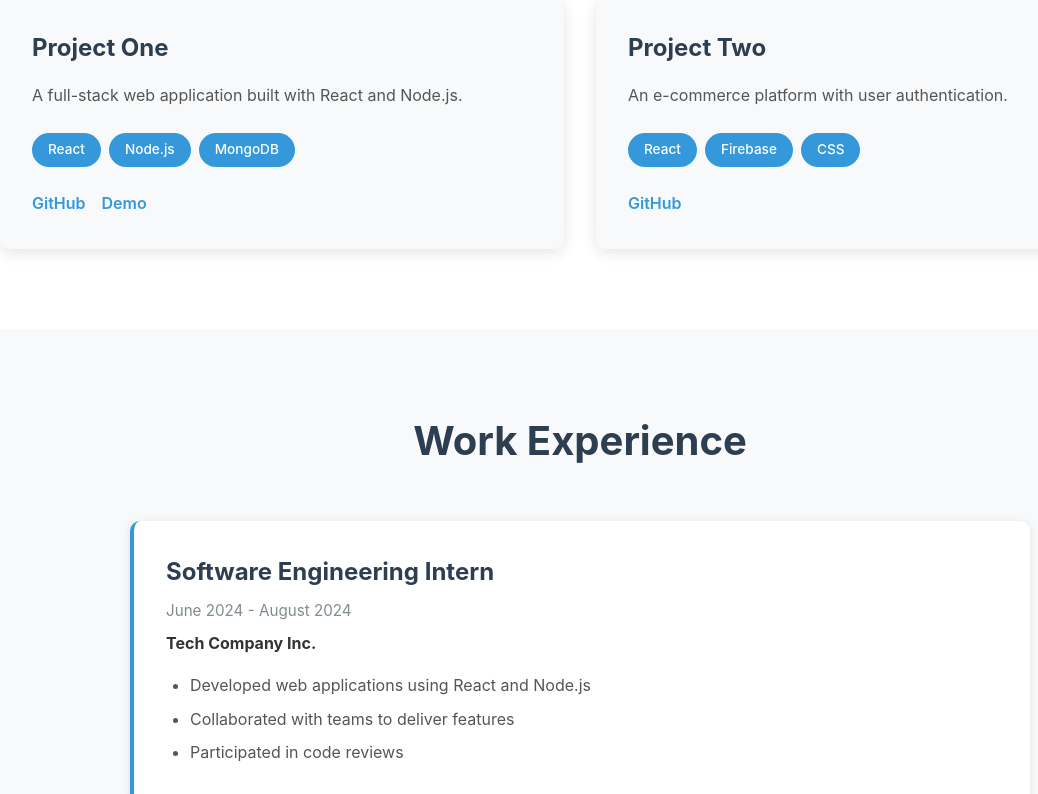
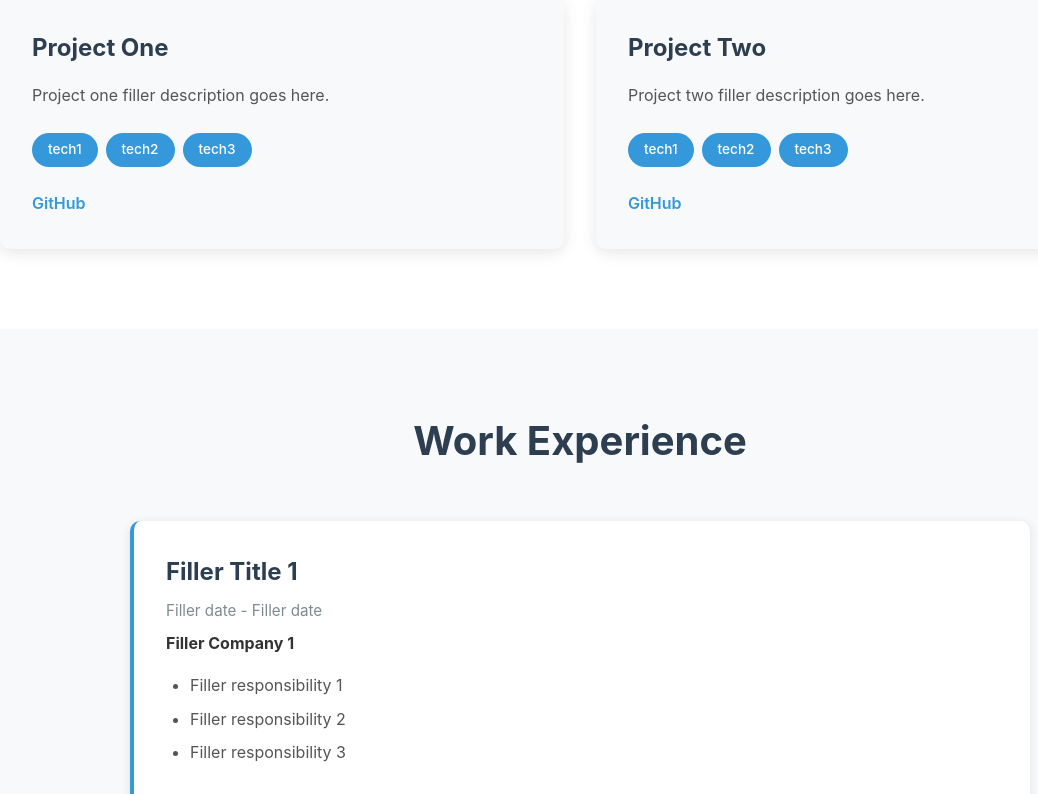
Before and after one commit to illinai/portfolio-website, a React (Create React App) app: page / in a window 1280 px wide. Shown: the part 1700-2494 px from the top of the page, without its empty margins (60-1098 px from the left). Built offline with nearby package versions, Linux system fonts and the light colour scheme.

Commit message:
edits made

```diff
--- a/src/components/Contact.js
+++ b/src/components/Contact.js
@@ -8,11 +8,11 @@ function Contact() {
         <div className="contact-content">
           <div className="contact-info">
             <h3>Email</h3>
-            <a href="mailto:your.email@example.com">your.email@example.com</a>
+            <a href="mailto:illina.code@gmail.com">illina.code@gmail.com</a>
           </div>
           <div className="social-links">
-            <a href="https://github.com/yourusername" target="_blank" rel="noopener noreferrer">GitHub</a>
-            <a href="https://linkedin.com/in/yourusername" target="_blank" rel="noopener noreferrer">LinkedIn</a>
+            <a href="https://github.com/illinai" target="_blank" rel="noopener noreferrer">GitHub</a>
+            <a href="https://www.linkedin.com/in/illina-i/" target="_blank" rel="noopener noreferrer">LinkedIn</a>
           </div>
         </div>
       </div>
--- a/src/components/Experience.js
+++ b/src/components/Experience.js
@@ -4,13 +4,13 @@ function Experience() {
   const experiences = [
     {
       id: 1,
-      title: 'Software Engineering Intern',
-      company: 'Tech Company Inc.',
-      period: 'June 2024 - August 2024',
+      title: 'Filler Title 1',
+      company: 'Filler Company 1',
+      period: 'Filler date - Filler date',
       responsibilities: [
-        'Developed web applications using React and Node.js',
-        'Collaborated with teams to deliver features',
-        'Participated in code reviews'
+        'Filler responsibility 1',
+        'Filler responsibility 2',
+        'Filler responsibility 3'
       ]
     }
   ];
--- a/src/components/Hero.js
+++ b/src/components/Hero.js
@@ -5,7 +5,7 @@ function Hero() {
         <section id="hero" className="hero">
             <div className="hero-content">
                 <h1>Hi, I'm <span className="highlight">Illina</span></h1>
-                <p className="hero-subtitle">Computer Science Student</p>
+                <p className="hero-subtitle">I'm a Computer Science Student</p>
                 <p className="hero-description">Filler Description</p>
                 <div className="hero-buttons">
                     <a href="#projects" className="btn btn-primary">View Projects</a>
--- a/src/components/Projects.js
+++ b/src/components/Projects.js
@@ -5,17 +5,17 @@ function Projects() {
     {
       id: 1,
       title: 'Project One',
-      description: 'A full-stack web application built with React and Node.js.',
-      tech: ['React', 'Node.js', 'MongoDB'],
-      github: 'https://github.com/yourusername/project1',
-      demo: 'https://project1-demo.com'
+      description: 'Project one filler description goes here.',
+      tech: ['tech1', 'tech2', 'tech3'],
+      github: 'project1-github-link',
+      demo: null
     },
     {
       id: 2,
       title: 'Project Two',
-      description: 'An e-commerce platform with user authentication.',
-      tech: ['React', 'Firebase', 'CSS'],
-      github: 'https://github.com/yourusername/project2',
+      description: 'Project two filler description goes here.',
+      tech: ['tech1', 'tech2', 'tech3'],
+      github: 'project2-github-link',
       demo: null
     }
   ];
```
Also changed, not shown: src/App.css (+0 -38 lines), src/App.js (+0 -28 lines).
